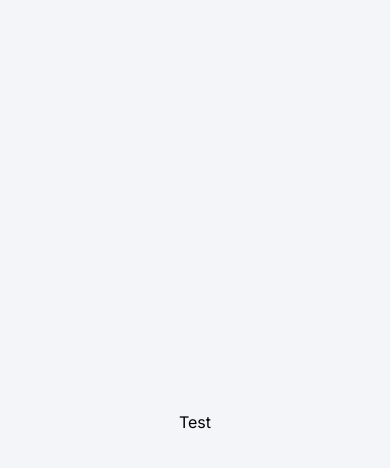
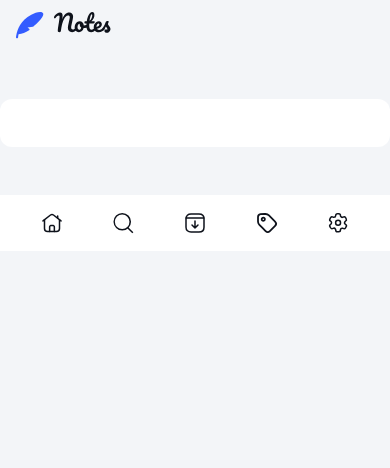
Before and after one commit to aneiqu/note-taking-web-app, a Next.js app: page /dashboard in a window 390 px wide. Shown: the top 468 px of the page. Built offline with nearby package versions, Linux system fonts and the light colour scheme.

Commit message:
dashboard beginnings

```diff
--- /dev/null
+++ b/app/(app)/dashboard/layout.tsx
@@ -0,0 +1,31 @@
+import ArchiveIcon from "@/app/assets/icons/icon-archive.svg";
+import HomeIcon from "@/app/assets/icons/icon-home.svg";
+import SearchIcon from "@/app/assets/icons/icon-search.svg";
+import SettingsIcon from "@/app/assets/icons/icon-settings.svg";
+import TagIcon from "@/app/assets/icons/icon-tag.svg";
+import LogoFeather from "@/app/assets/icons/logo-feather.svg";
+import LogoTextDark from "@/app/assets/icons/logo-text-dark.svg";
+import LogoTextWhite from "@/app/assets/icons/logo-text-white.svg";
+import IconContainer from "@/app/ui/dashboard/IconContainer";
+
+export default function Layout({ children }: { children: React.ReactNode }) {
+  return (
+    <div className='bg-neutral-100 dark:bg-neutral-700 h-screen flex flex-col'>
+      <div className='flex gap-2.5 pl-4 py-3'>
+        <LogoFeather />
+        <LogoTextWhite className='dark:hidden' />
+        <LogoTextDark className='hidden dark:block' />
+      </div>
+      <div className='flex flex-col items-center bg-white my-12 px-4 gap-4  dark:bg-neutral-950 rounded-(--radius-12)'>
+        {children}
+      </div>
+      <div className='flex h-fit py-3 px-4 justify-around bg-white'>
+        <HomeIcon className='my-1' />
+        <SearchIcon className='my-1' />
+        <ArchiveIcon className='my-1' />
+        <TagIcon className='my-1' />
+        <SettingsIcon className='my-1' />
+      </div>
+    </div>
+  );
+}
--- a/app/(app)/dashboard/page.tsx
+++ b/app/(app)/dashboard/page.tsx
@@ -1,9 +1,10 @@
-import Image from "next/image";
-
 export default function Home() {
   return (
-    <div className='bg-neutral-100 dark:bg-neutral-700 h-screen flex items-center m-auto p-4 md:px-32 justify-center '>
-      <h1>Test</h1>
-    </div>
+    <>
+      <div></div>
+      <div></div>
+      <div></div>
+      <div></div>
+    </>
   );
 }
--- a/app/(auth)/layout.tsx
+++ b/app/(auth)/layout.tsx
@@ -1,7 +1,6 @@
 import LogoFeather from "@/app/assets/icons/logo-feather.svg";
 import LogoTextDark from "@/app/assets/icons/logo-text-dark.svg";
 import LogoTextWhite from "@/app/assets/icons/logo-text-white.svg";
-import Image from "next/image";
 import Link from "next/link";
 
 export default function Layout({ children }: { children: React.ReactNode }) {
--- a/app/(auth)/reset-password/page.tsx
+++ b/app/(auth)/reset-password/page.tsx
@@ -1,6 +1,6 @@
 import InfoIcon from "@/app/assets/icons/icon-info.svg";
 import AuthForm from "@/app/ui/auth/AuthForm";
-import { AuthFormPasswordInput, AuthFormTextInput } from "@/app/ui/auth/AuthFormInput";
+import { AuthFormPasswordInput } from "@/app/ui/auth/AuthFormInput";
 import AuthHeader from "@/app/ui/auth/AuthHeader";
 
 export default function ResetPassword() {
--- a/app/middleware.tsx
+++ b/app/middleware.tsx
@@ -1,7 +1,8 @@
 import { redirect } from "next/navigation";
 
 export function middleware() {
-  const isLogged = false;
+  const isLogged = true;
 
   if (!isLogged) redirect("/login");
+  else redirect("/dashboard");
 }
```
